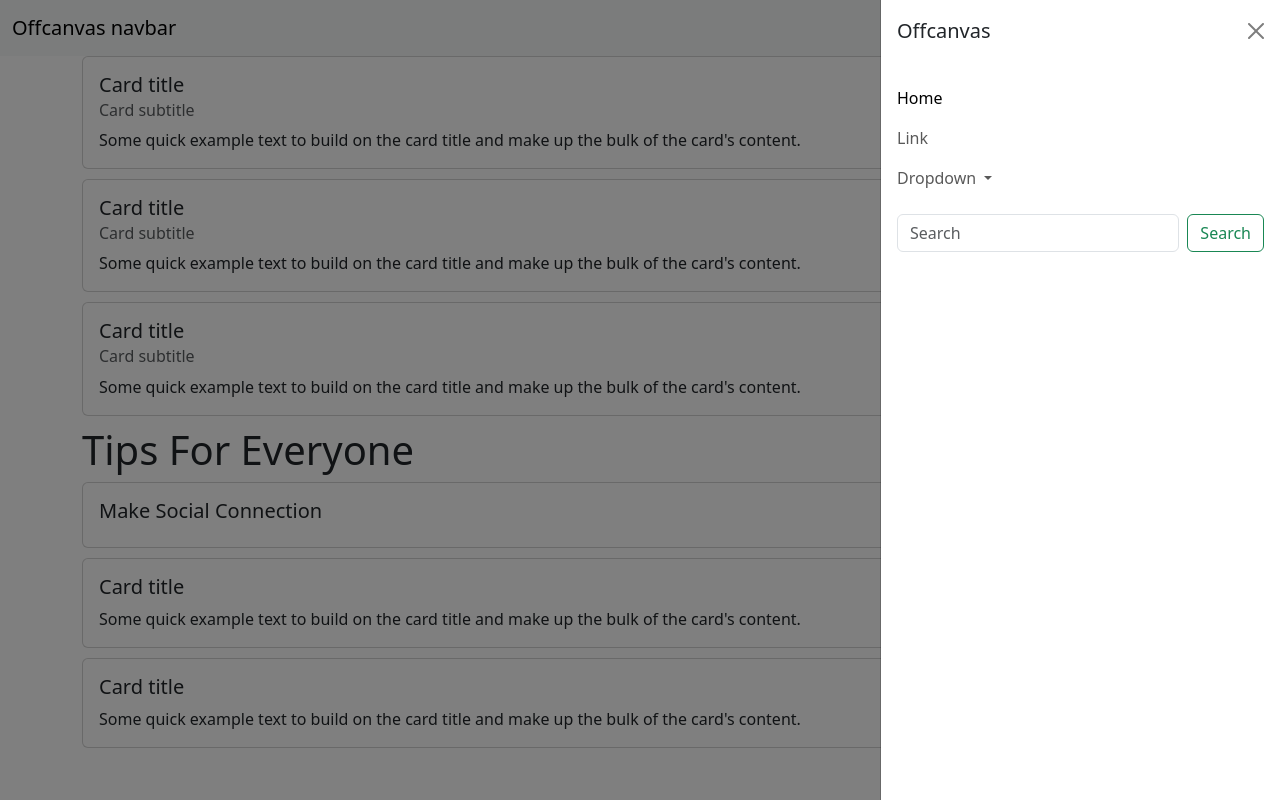
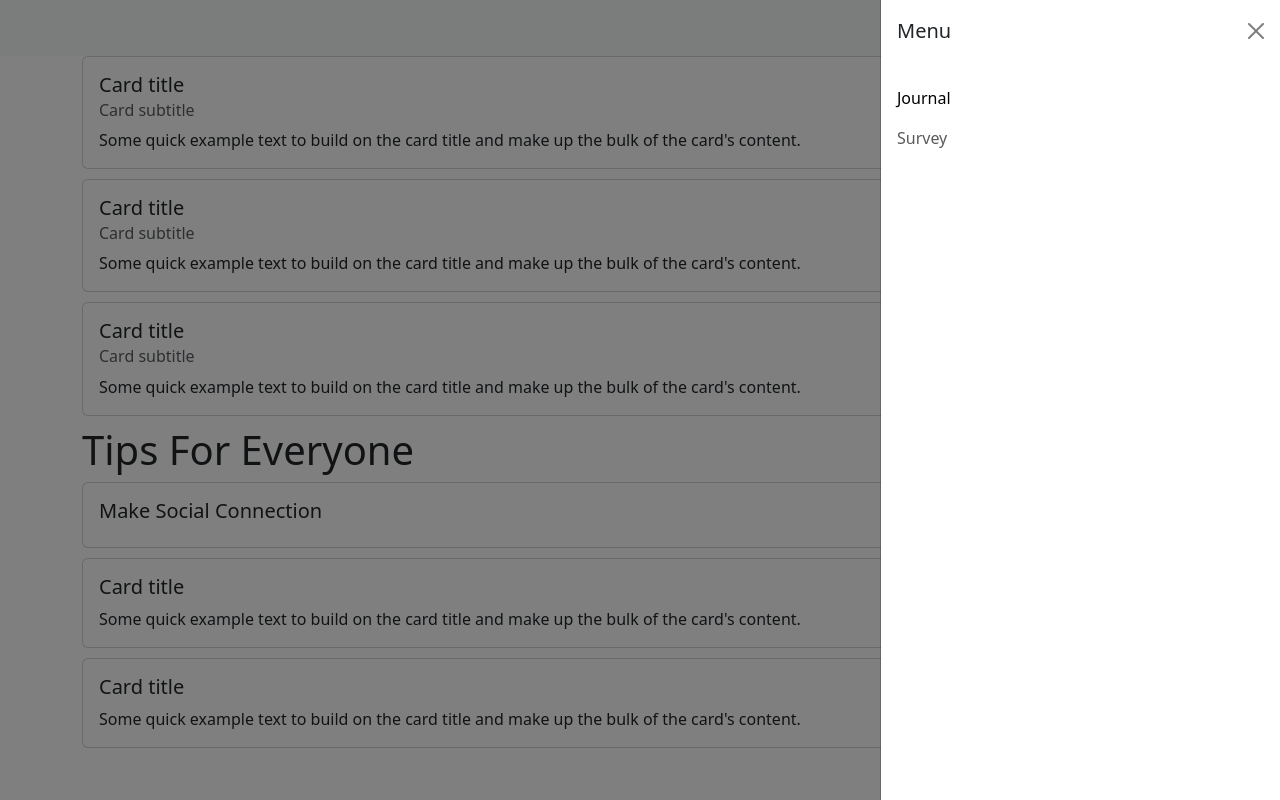
Before and after one commit to eric-deau/hack_the_break_2023, a plain HTML site: page tips_main.html in a window 1280 px wide. Both pictures are taken after a click on the button 1240 px from the left and 28 px from the top of the page. Drawn offline with nearby package versions, Linux system fonts and the light colour scheme; a script that the page names is missing.

Commit message:
Update navbar.html

```diff
--- a/constants/navbar.html
+++ b/constants/navbar.html
@@ -1,43 +1,24 @@
 <nav class="navbar bg-body-tertiary fixed-top">
     <div class="container-fluid">
-        <a class="navbar-brand" href="#">Offcanvas navbar</a>
+        <a class="navbar-brand" href="#"></a>
         <button class="navbar-toggler" type="button" data-bs-toggle="offcanvas" data-bs-target="#offcanvasNavbar"
             aria-controls="offcanvasNavbar">
             <span class="navbar-toggler-icon"></span>
         </button>
         <div class="offcanvas offcanvas-end" tabindex="-1" id="offcanvasNavbar" aria-labelledby="offcanvasNavbarLabel">
             <div class="offcanvas-header">
-                <h5 class="offcanvas-title" id="offcanvasNavbarLabel">Offcanvas</h5>
+                <h5 class="offcanvas-title" id="offcanvasNavbarLabel">Menu</h5>
                 <button type="button" class="btn-close" data-bs-dismiss="offcanvas" aria-label="Close"></button>
             </div>
             <div class="offcanvas-body">
                 <ul class="navbar-nav justify-content-end flex-grow-1 pe-3">
                     <li class="nav-item">
-                        <a class="nav-link active" aria-current="page" href="#">Home</a>
+                        <a class="nav-link active" aria-current="page" href="#">Journal</a>
                     </li>
                     <li class="nav-item">
-                        <a class="nav-link" href="#">Link</a>
+                        <a class="nav-link" href="#">Survey</a>
                     </li>
-                    <li class="nav-item dropdown">
-                        <a class="nav-link dropdown-toggle" href="#" role="button" data-bs-toggle="dropdown"
-                            aria-expanded="false">
-                            Dropdown
-                        </a>
-                        <ul class="dropdown-menu">
-                            <li><a class="dropdown-item" href="#">Action</a></li>
-                            <li><a class="dropdown-item" href="#">Another action</a></li>
-                            <li>
-                                <hr class="dropdown-divider">
-                            </li>
-                            <li><a class="dropdown-item" href="#">Something else here</a></li>
-                        </ul>
-                    </li>
-                </ul>
-                <form class="d-flex mt-3" role="search">
-                    <input class="form-control me-2" type="search" placeholder="Search" aria-label="Search">
-                    <button class="btn btn-outline-success" type="submit">Search</button>
-                </form>
+
             </div>
         </div>
-    </div>
 </nav>
```
